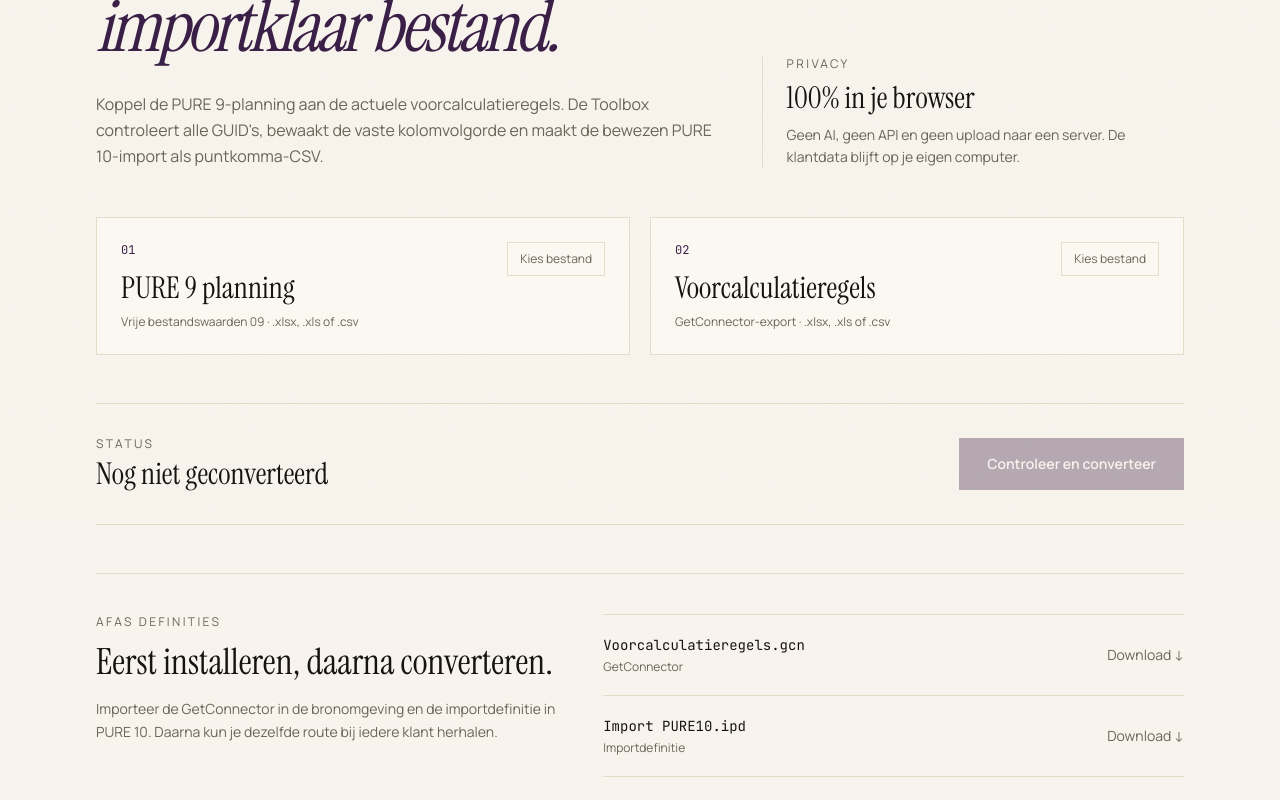
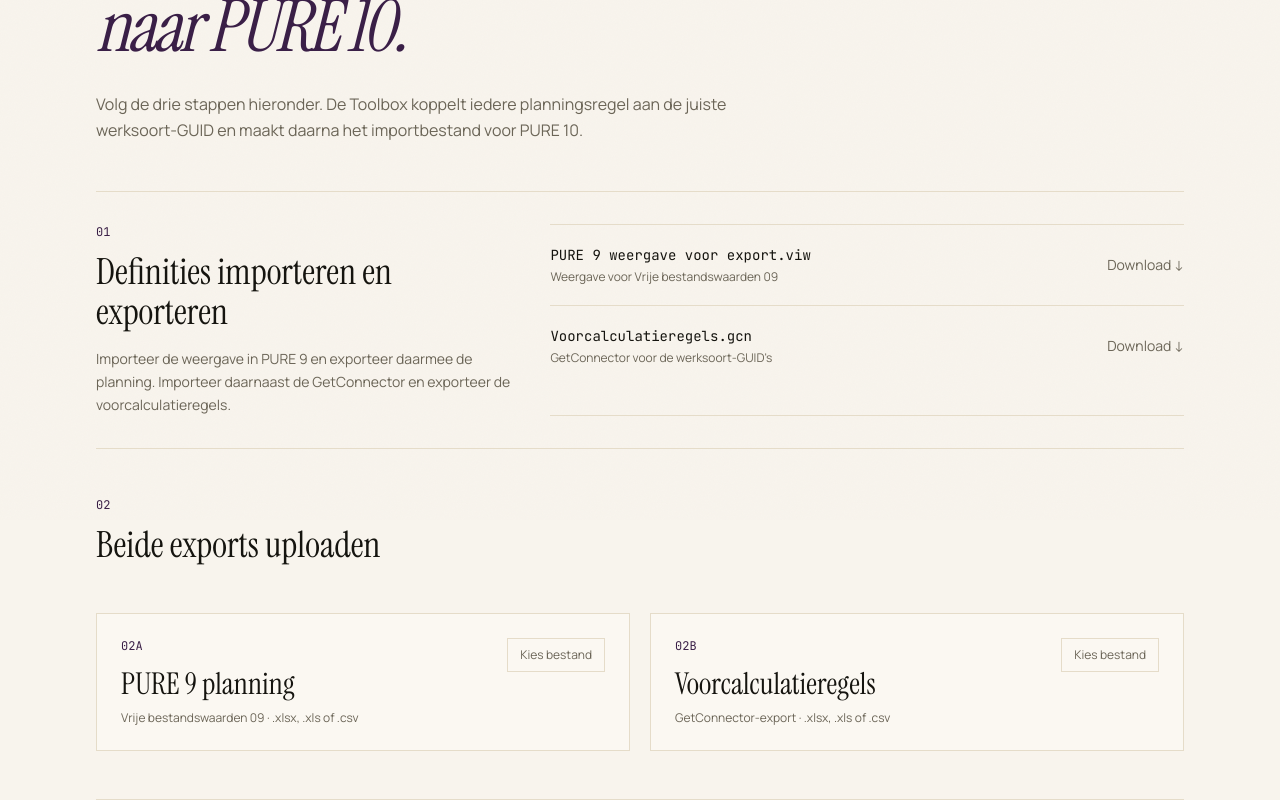
Before and after one commit to Damiank97/IrixsJSON-Demo, a Next.js app: page / in a window 1280 px wide. Shown: the part 280-1080 px from the top of the page. Built offline with nearby package versions, Linux system fonts and the light colour scheme.

Commit message:
Reorder PURE migration flow and add export view

```diff
--- a/components/PureMigrationTool.tsx
+++ b/components/PureMigrationTool.tsx
@@ -18,6 +18,7 @@
   const [lookupError, setLookupError] = useState("");
   const [result, setResult] = useState<MigrationResult | null>(EMPTY_RESULT);
   const [busy, setBusy] = useState(false);
+  const [includeImportDefinition, setIncludeImportDefinition] = useState(false);
 
   const canConvert = Boolean(source && lookup && !busy);
   const status = useMemo(() => {
@@ -57,35 +58,64 @@
     link.href = url;
     link.download = "PURE9_naar_PURE10_COMPLEET.csv";
     link.click();
-    URL.revokeObjectURL(url);
+    window.setTimeout(() => URL.revokeObjectURL(url), 1000);
+
+    if (includeImportDefinition) {
+      window.setTimeout(() => {
+        const definitionLink = document.createElement("a");
+        definitionLink.href = "/downloads/Import%20PURE10.ipd";
+        definitionLink.download = "Import PURE10.ipd";
+        definitionLink.click();
+      }, 250);
+    }
   }
 
   return (
     <div className="space-y-12">
-      <section className="grid gap-8 lg:grid-cols-[1.2fr_0.8fr]">
-        <div>
+      <section>
         <p className="mb-5 text-xs uppercase tracking-[0.25em] text-muted">PURE migratie · versie 9 naar 10</p>
         <h1 className="font-display text-5xl leading-[0.98] tracking-tightest text-ink md:text-7xl">
-            Van twee exports naar één
-            <br /><em className="text-accent">importklaar bestand.</em>
+          PURE 9-planning omzetten
+          <br /><em className="text-accent">naar PURE 10.</em>
         </h1>
         <p className="mt-7 max-w-2xl text-base leading-relaxed text-muted">
-            Koppel de PURE 9-planning aan de actuele voorcalculatieregels. De Toolbox controleert alle GUID's,
-            bewaakt de vaste kolomvolgorde en maakt de bewezen PURE 10-import als puntkomma-CSV.
+          Volg de drie stappen hieronder. De Toolbox koppelt iedere planningsregel aan de juiste werksoort-GUID
+          en maakt daarna het importbestand voor PURE 10.
+        </p>
+      </section>
+
+      <section className="border-y border-rule py-8">
+        <div className="grid gap-8 md:grid-cols-[0.8fr_1.2fr]">
+          <div>
+            <p className="font-mono text-xs text-accent">01</p>
+            <h2 className="mt-3 font-display text-4xl text-ink">Definities importeren en exporteren</h2>
+            <p className="mt-4 text-sm leading-relaxed text-muted">
+              Importeer de weergave in PURE 9 en exporteer daarmee de planning. Importeer daarnaast de GetConnector
+              en exporteer de voorcalculatieregels.
             </p>
           </div>
-        <div className="self-end border-l border-rule pl-6">
-          <p className="text-xs uppercase tracking-[0.2em] text-muted">Privacy</p>
-          <p className="mt-2 font-display text-3xl text-ink">100% in je browser</p>
-          <p className="mt-2 text-sm leading-relaxed text-muted">
-            Geen AI, geen API en geen upload naar een server. De klantdata blijft op je eigen computer.
-          </p>
+          <div className="divide-y divide-rule border-y border-rule">
+            <DefinitionDownload
+              href="/downloads/PURE%209%20weergave%20voor%20export.viw"
+              title="PURE 9 weergave voor export.viw"
+              label="Weergave voor Vrije bestandswaarden 09"
+            />
+            <DefinitionDownload
+              href="/downloads/Voorcalculatieregels.gcn"
+              title="Voorcalculatieregels.gcn"
+              label="GetConnector voor de werksoort-GUID's"
+            />
+          </div>
         </div>
       </section>
 
+      <div>
+        <p className="font-mono text-xs text-accent">02</p>
+        <h2 className="mt-3 font-display text-4xl text-ink">Beide exports uploaden</h2>
+      </div>
       <section className="grid gap-5 md:grid-cols-2">
         <FileCard
-          number="01"
+          number="02A"
           title="PURE 9 planning"
           hint="Vrije bestandswaarden 09 · .xlsx, .xls of .csv"
           table={source}
@@ -93,7 +123,7 @@
           onFile={(file) => selectFile(file, "source")}
         />
         <FileCard
-          number="02"
+          number="02B"
           title="Voorcalculatieregels"
           hint="GetConnector-export · .xlsx, .xls of .csv"
           table={lookup}
@@ -105,7 +135,7 @@
       <section className="border-y border-rule py-8">
         <div className="flex flex-col gap-5 md:flex-row md:items-center md:justify-between">
           <div>
-            <p className="text-xs uppercase tracking-[0.2em] text-muted">Status</p>
+            <p className="font-mono text-xs text-accent">03 · Converteren</p>
             <p className="mt-1 font-display text-3xl text-ink">{status}</p>
           </div>
           <button
@@ -119,21 +149,14 @@
         </div>
       </section>
 
-      {result && <ResultPanel result={result} onDownload={download} />}
-
-      <section className="grid gap-8 border-t border-rule pt-10 md:grid-cols-[0.9fr_1.1fr]">
-        <div>
-          <p className="text-xs uppercase tracking-[0.2em] text-muted">AFAS definities</p>
-          <h2 className="mt-3 font-display text-4xl text-ink">Eerst installeren, daarna converteren.</h2>
-          <p className="mt-4 text-sm leading-relaxed text-muted">
-            Importeer de GetConnector in de bronomgeving en de importdefinitie in PURE 10. Daarna kun je dezelfde route bij iedere klant herhalen.
-          </p>
-        </div>
-        <div className="divide-y divide-rule border-y border-rule">
-          <DefinitionDownload href="/downloads/Voorcalculatieregels.gcn" title="Voorcalculatieregels.gcn" label="GetConnector" />
-          <DefinitionDownload href="/downloads/Import%20PURE10.ipd" title="Import PURE10.ipd" label="Importdefinitie" />
-        </div>
-      </section>
+      {result && (
+        <ResultPanel
+          result={result}
+          onDownload={download}
+          includeImportDefinition={includeImportDefinition}
+          onIncludeImportDefinition={setIncludeImportDefinition}
+        />
+      )}
 
       <details className="border-t border-rule pt-8 text-sm text-muted">
         <summary className="cursor-pointer font-semibold text-ink">Vaste uitvoer en controles bekijken</summary>
@@ -187,7 +210,12 @@
   );
 }
 
-function ResultPanel({ result, onDownload }: { result: MigrationResult; onDownload: () => void }) {
+function ResultPanel({ result, onDownload, includeImportDefinition, onIncludeImportDefinition }: {
+  result: MigrationResult;
+  onDownload: () => void;
+  includeImportDefinition: boolean;
+  onIncludeImportDefinition: (value: boolean) => void;
+}) {
   if (result.errors.length) {
     return (
       <section className="border border-method-delete/30 bg-red-50 p-6">
@@ -209,9 +237,23 @@
             <h2 className="mt-2 font-display text-4xl text-ink">{stats.convertedRows.toLocaleString("nl-NL")} regels klaar</h2>
             <p className="mt-2 text-sm text-muted">{stats.totalHours.toLocaleString("nl-NL", { maximumFractionDigits: 6 })} uur · 22 vaste kolommen · UTF-8 BOM · CRLF</p>
           </div>
+          <div className="flex flex-col items-start gap-3 md:items-end">
             <button type="button" onClick={onDownload} className="bg-method-post px-7 py-4 text-sm font-semibold text-white transition hover:opacity-90">
               Download PURE 10-CSV
             </button>
+            <label className="flex cursor-pointer items-center gap-2 text-xs text-muted">
+              <input
+                type="checkbox"
+                checked={includeImportDefinition}
+                onChange={(event) => onIncludeImportDefinition(event.target.checked)}
+                className="h-4 w-4 accent-[#2D5A3A]"
+              />
+              Importdefinitie ook downloaden
+            </label>
+            <a href="/downloads/Import%20PURE10.ipd" download className="text-xs text-muted underline hover:text-accent">
+              Import PURE10.ipd los downloaden
+            </a>
+          </div>
         </div>
       </div>
 
```
Also changed, not shown: 2 other files (tests, documents, lock files or other folders). Lines whose indentation alone changed are shown as unchanged.
